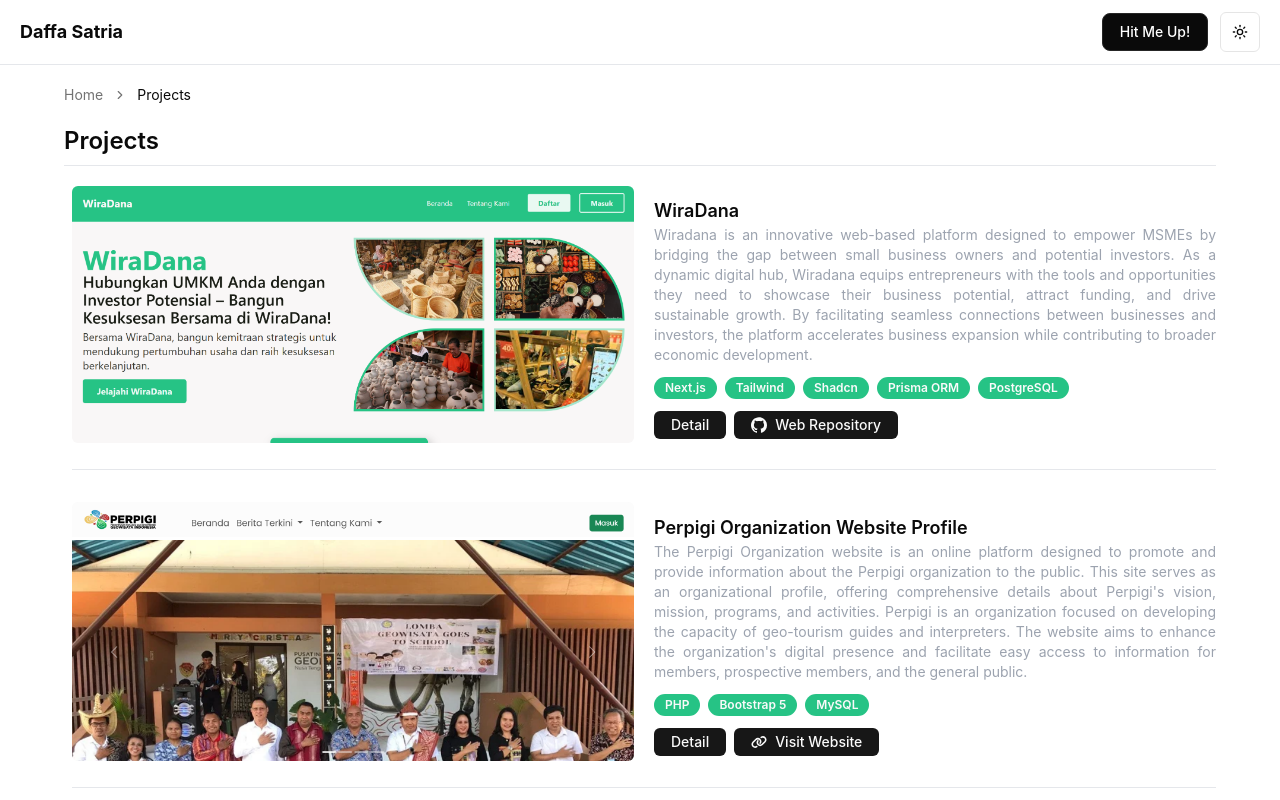
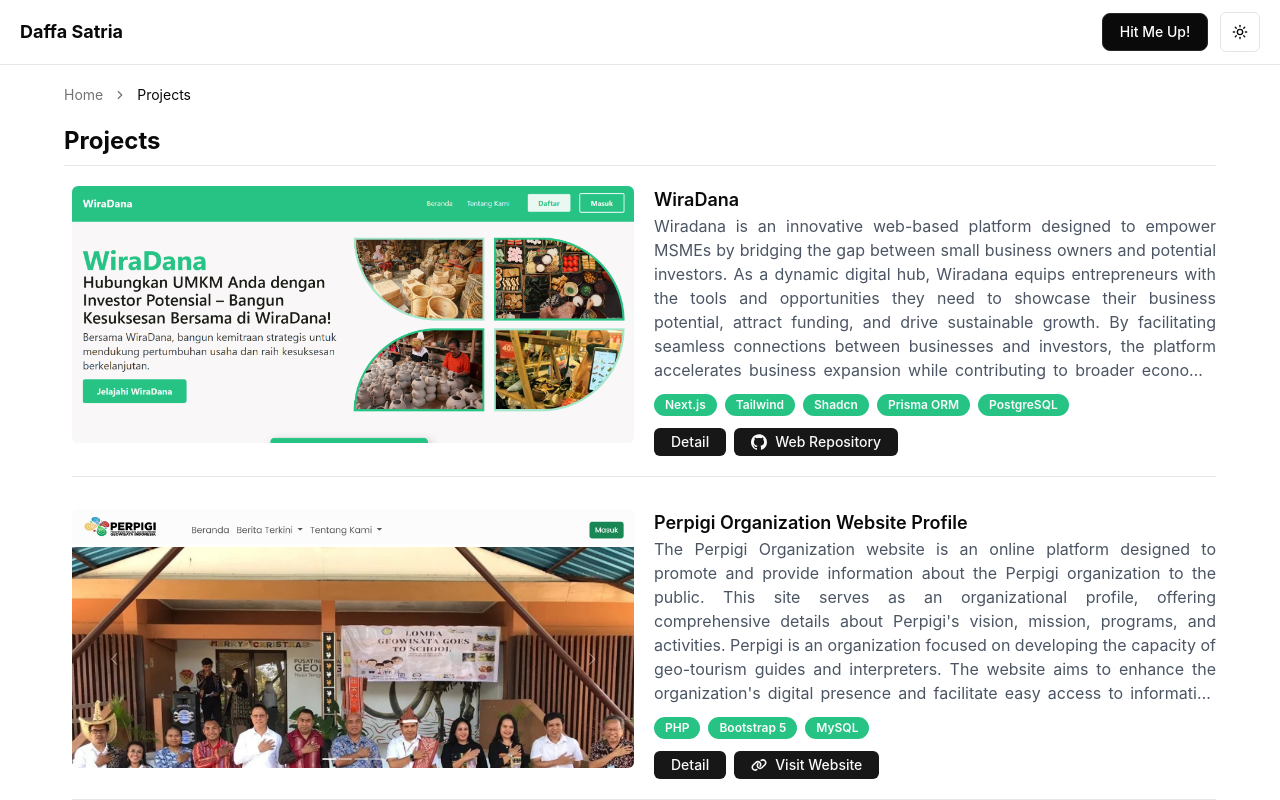
Before and after one commit to daffasatrianegara/personal-website, a React (Vite) app: page /projects in a window 1280 px wide. Shown: the top 800 px of the page. Built offline with nearby package versions, Linux system fonts and the light colour scheme.

Commit message:
style: polish experience section layout

```diff
--- a/src/components/content/projects.tsx
+++ b/src/components/content/projects.tsx
@@ -47,7 +47,7 @@
                   <p className="text-base md:text-lg font-semibold">
                     {data.name}
                   </p>
-                  <p className="text-sm md:text-base text-gray-400 dark:text-gray-300 line-clamp-5 text-justify">
+                  <p className="text-sm md:text-base text-gray-600 dark:text-gray-300 line-clamp-5 text-justify">
                     {data.description}
                   </p>
                   <div className="w-full flex flex-wrap my-3 gap-2">
--- a/src/pages/certificates.tsx
+++ b/src/pages/certificates.tsx
@@ -44,7 +44,7 @@
       </Breadcrumb>
       <div className="my-5">
         <div className="w-full flex flex-wrap gap-5 items-center">
-          <p className="text-xl md:text-2xl font-semibold">
+          <p className="text-xl md:text-2xl font-bold">
             Verified Certifications
           </p>
           <div className="ms-auto max-[452px]:m-0">
--- a/src/pages/experiences.tsx
+++ b/src/pages/experiences.tsx
@@ -48,7 +48,7 @@
       </Breadcrumb>
       <div className="my-5">
         <div className="w-full flex flex-wrap gap-5 items-center">
-          <p className="text-xl md:text-2xl font-semibold">
+          <p className="text-xl md:text-2xl font-bold">
             Profesional Experiences
           </p>
           <div className="ms-auto max-[452px]:m-0">
--- a/src/pages/projects.tsx
+++ b/src/pages/projects.tsx
@@ -60,7 +60,7 @@
         </BreadcrumbList>
       </Breadcrumb>
       <div className="my-5">
-        <p className="text-xl md:text-2xl font-semibold">Projects</p>
+        <p className="text-xl md:text-2xl font-bold">Projects</p>
         <div className="w-full border-b mt-2 border-gray-200 dark:border-gray-800"></div>
       </div>
       <div className="ms-2">
@@ -100,7 +100,7 @@
                   <p className="text-base md:text-lg font-semibold">
                     {data.name}
                   </p>
-                  <p className="text-xs md:text-sm text-gray-400 dark:text-gray-300 text-justify line-clamp-[7]">
+                  <p className="text-sm md:text-base text-gray-600 dark:text-gray-300 text-justify line-clamp-[7]">
                     {data.description}
                   </p>
                   <div className="w-full flex flex-wrap my-3 gap-2">
```
